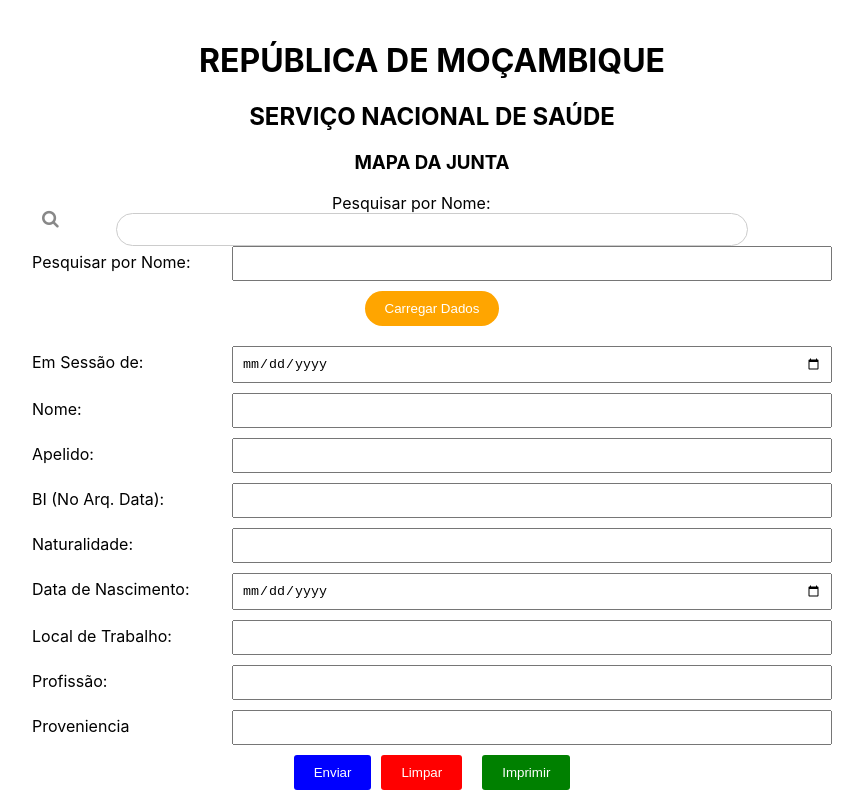
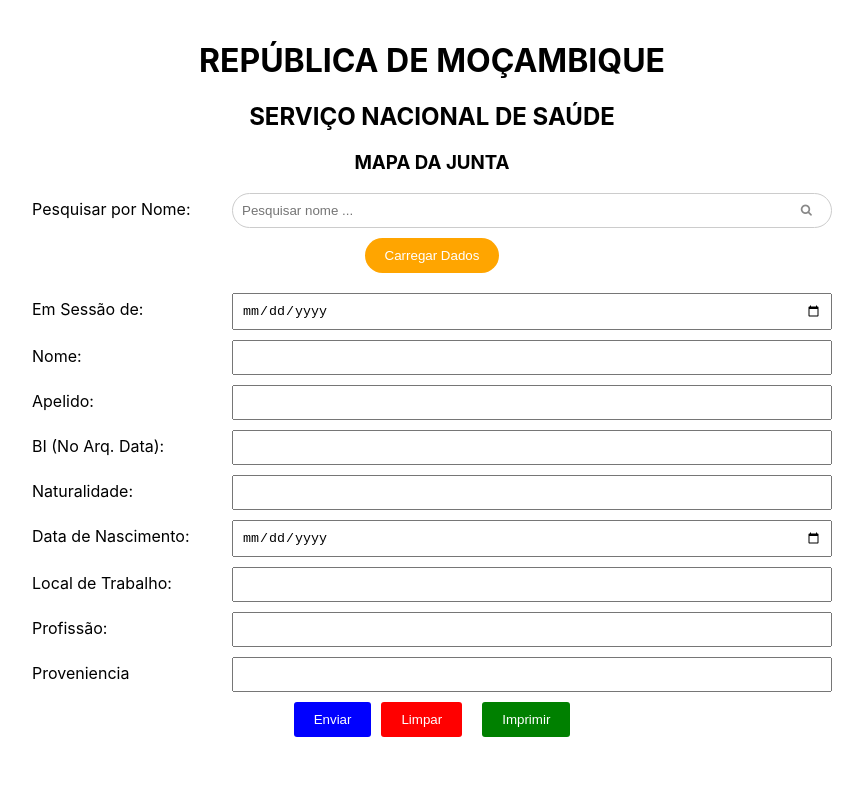
Before and after one commit to clesioromao/projecto_react, a React (Create React App) app: page / in a window 1280 px wide. Shown: the whole page, without its empty margins (208-1071 px from the left). Built offline with nearby package versions, Linux system fonts and the light colour scheme.

Commit message:
Mudify search input

```diff
--- a/src/App.jsx
+++ b/src/App.jsx
@@ -391,7 +391,7 @@ const proveniencia = filteredData.enrollments
 
 
       {/* Campo de pesquisa com ícone */}
-      <div style={{ position: 'relative' }}>
+      {/* <div style={{ position: 'relative', width: '100%' }}>
         <label
           style={{
             width: "200px",
@@ -401,42 +401,38 @@ const proveniencia = filteredData.enrollments
         >
           Pesquisar por Nome:
         </label>
+
         <input
           type="text"
           name="nome"
+          placeholder="Pesquisar nome ..."
           value={searchData.nome}
           onChange={handleSearchChange}
           style={{
             width: "calc(100% - 220px)",
-              padding: "8px 40px 8px 10px", // Adiciona espaçamento à esquerda para o ícone
+            padding: "8px 40px 8px 10px", // Adiciona espaçamento à esquerda e direita para o ícone
             textAlign: "left",
             borderRadius: "20px",
             border: "1px solid #ccc", // Borda leve
+            position: "relative",
           }}
         />
+
         {/* Ícone de pesquisa dentro do input */}
-          <i
+        {/* <i
           className="fa fa-search"
+          onClick={fetchData}
           style={{
             position: "absolute",
-              top: "50%",
-              left: "10px",
+            right: "100px", // Alinha o ícone à direita
+            top: "70%",
             transform: "translateY(-50%)", // Centraliza verticalmente
-              fontSize: "18px",
+            fontSize: "12px",
             color: "#888",
+            cursor: "pointer",
           }}
         ></i>
-        </div>
-
-
-
-
-
-
-
-
-
-
+      </div> */}
 
 
 
@@ -446,15 +442,30 @@ const proveniencia = filteredData.enrollments
 
 
       {/* Campo de pesquisa por nome */}
-      <div>
+      <div style={{ position: 'relative', width: '100%'}}>
         <label style={{ width: "200px", display: "inline-block", textAlign: "left" }}>Pesquisar por Nome:</label>
         <input
           type="text"
           name="nome"
+          placeholder="Pesquisar nome ..."
           value={searchData.nome}
           onChange={handleSearchChange}
-          style={{ width: "calc(100% - 220px)", padding: "8px", textAlign: "left" }}
+          style={{ width: "calc(100% - 220px)", padding: "9px", textAlign: "left", borderRadius: "20px", border: "1px solid #ccc",}}
         />
+
+        <i
+          className="fa fa-search"
+          onClick={fetchData}
+          style={{
+            position: "absolute",
+            right: "20px",
+            top: "50%",
+            transform: "translateY(-50%)",
+            fontSize: "12px",
+            color: "#888",
+            cursor: "pointer",
+          }}
+        ></i>
       </div>
 
       <button
@@ -622,7 +633,10 @@ const proveniencia = filteredData.enrollments
             Imprimir
           </button>
         </div>
+
       </form>
+
+
     </div>
     </>
   );
```
Lines whose indentation alone changed are shown as unchanged.
